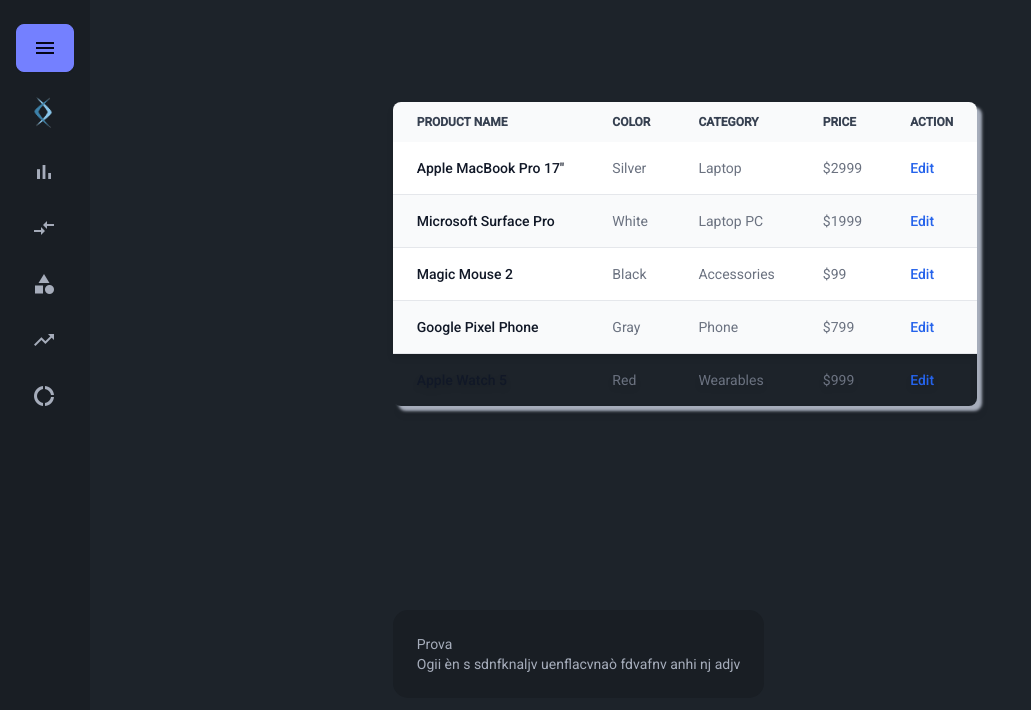
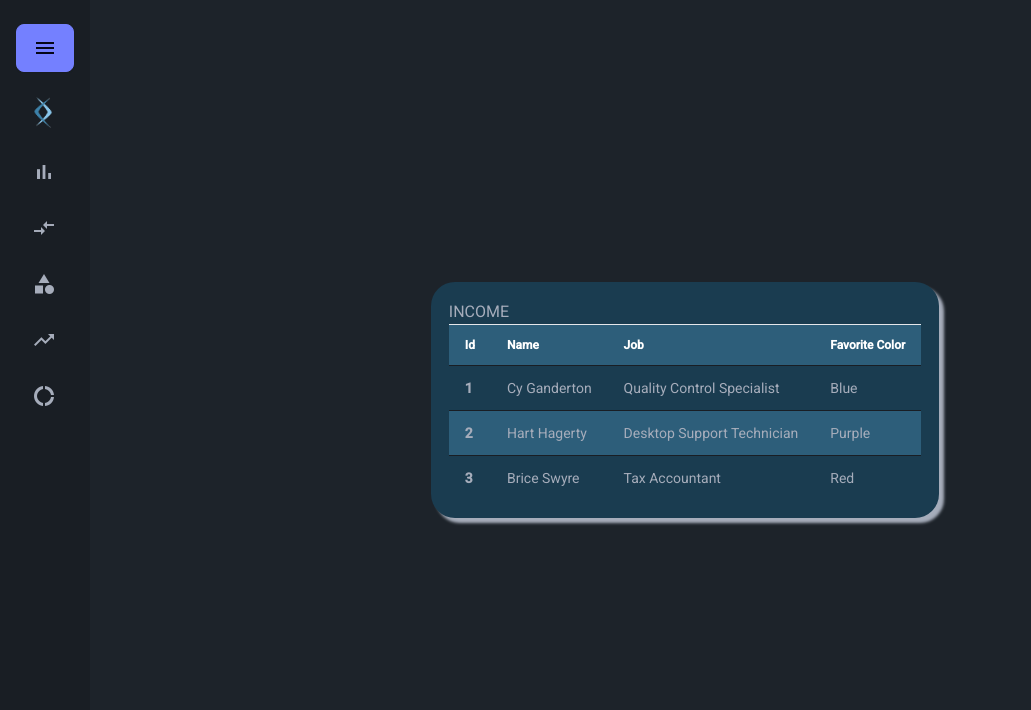
Before and after one commit to AleZane29/Personal-Finance, an Angular app in the folder personal-finance-app/: page /transactions in a window 1280 px wide. Shown: the top 710 px of the page, without its empty margins (0-1031 px from the left). Built offline with nearby package versions, Linux system fonts and the light colour scheme.

Commit message:
Creazione table component

```diff
--- a/personal-finance-app/src/app/components/fxf-navbar/fxf-navbar.component.ts
+++ b/personal-finance-app/src/app/components/fxf-navbar/fxf-navbar.component.ts
@@ -26,7 +26,6 @@
     } else {
       localStorage.setItem('Theme', 'dark');
     }
-    console.log(localStorage.getItem('Theme'));
     document
       .getElementById('data-theme')
       ?.setAttribute('data-theme', localStorage.getItem('Theme')!);
--- /dev/null
+++ b/personal-finance-app/src/app/components/fxf-table/fxf-table.component.html
@@ -0,0 +1,41 @@
+<div class="table-container">
+  <div class="table-title-container tr-odd">
+    <p>INCOME</p>
+  </div>
+  <div class="">
+    <table class="table">
+      <!-- head -->
+      <thead>
+        <tr class="tr-even text-white">
+          <th>Id</th>
+          <th>Name</th>
+          <th>Job</th>
+          <th>Favorite Color</th>
+        </tr>
+      </thead>
+      <tbody>
+        <!-- row 1 -->
+        <tr class="tr-odd">
+          <th>1</th>
+          <td>Cy Ganderton</td>
+          <td>Quality Control Specialist</td>
+          <td>Blue</td>
+        </tr>
+        <!-- row 2 -->
+        <tr class="tr-even">
+          <th>2</th>
+          <td>Hart Hagerty</td>
+          <td>Desktop Support Technician</td>
+          <td>Purple</td>
+        </tr>
+        <!-- row 3 -->
+        <tr class="tr-odd">
+          <th>3</th>
+          <td>Brice Swyre</td>
+          <td>Tax Accountant</td>
+          <td>Red</td>
+        </tr>
+      </tbody>
+    </table>
+  </div>
+</div>
--- /dev/null
+++ b/personal-finance-app/src/app/components/fxf-table/fxf-table.component.scss
@@ -0,0 +1,22 @@
+:host {
+  display: block;
+  width: fit-content;
+  height: fit-content;
+  .table-container {
+    box-shadow: 5px 5px 3px;
+    border-radius: 24px;
+    background-color: #1a3c50;
+    padding: 18px;
+  }
+  .table-title-container {
+    border-bottom-style: solid;
+    border-bottom-width: 1px;
+    width: 100%;
+  }
+  .table {
+    border-radius: 15px;
+    height: fit-content;
+    width: fit-content;
+    padding: 24px;
+  }
+}
--- a/personal-finance-app/src/app/pages/fxf-transactions/fxf-transactions.component.html
+++ b/personal-finance-app/src/app/pages/fxf-transactions/fxf-transactions.component.html
@@ -1,135 +1 @@
-<!-- <div class="table bg-base-200">
-  <div class="table-title-container">
-    <p class="text-2xl font-medium">Income</p>
-  </div>
-  <table class="divide-y divide-gray-100">
-    <th>Id</th>
-    <th>Name</th>
-    <th>Id</th>
-  </table>
-</div> -->
-
-<div
-  class="relative overflow-x-auto drop-shadow-md sm:rounded-lg table-container"
->
-  <table
-    class="w-full text-sm text-left rtl:text-right text-gray-500 dark:text-gray-400"
-  >
-    <thead
-      class="text-xs text-gray-700 uppercase bg-gray-50 dark:bg-gray-700 dark:text-gray-400"
-    >
-      <tr>
-        <th scope="col" class="px-6 py-3">Product name</th>
-        <th scope="col" class="px-6 py-3">Color</th>
-        <th scope="col" class="px-6 py-3">Category</th>
-        <th scope="col" class="px-6 py-3">Price</th>
-        <th scope="col" class="px-6 py-3">Action</th>
-      </tr>
-    </thead>
-    <tbody>
-      <tr
-        class="odd:bg-white odd:dark:bg-gray-900 even:bg-gray-50 even:dark:bg-gray-800 border-b dark:border-gray-700"
-      >
-        <th
-          scope="row"
-          class="px-6 py-4 font-medium text-gray-900 whitespace-nowrap dark:text-white"
-        >
-          Apple MacBook Pro 17"
-        </th>
-        <td class="px-6 py-4">Silver</td>
-        <td class="px-6 py-4">Laptop</td>
-        <td class="px-6 py-4">$2999</td>
-        <td class="px-6 py-4">
-          <a
-            href="#"
-            class="font-medium text-blue-600 dark:text-blue-500 hover:underline"
-            >Edit</a
-          >
-        </td>
-      </tr>
-      <tr
-        class="odd:bg-white odd:dark:bg-gray-900 even:bg-gray-50 even:dark:bg-gray-800 border-b dark:border-gray-700"
-      >
-        <th
-          scope="row"
-          class="px-6 py-4 font-medium text-gray-900 whitespace-nowrap dark:text-white"
-        >
-          Microsoft Surface Pro
-        </th>
-        <td class="px-6 py-4">White</td>
-        <td class="px-6 py-4">Laptop PC</td>
-        <td class="px-6 py-4">$1999</td>
-        <td class="px-6 py-4">
-          <a
-            href="#"
-            class="font-medium text-blue-600 dark:text-blue-500 hover:underline"
-            >Edit</a
-          >
-        </td>
-      </tr>
-      <tr
-        class="odd:bg-white odd:dark:bg-gray-900 even:bg-gray-50 even:dark:bg-gray-800 border-b dark:border-gray-700"
-      >
-        <th
-          scope="row"
-          class="px-6 py-4 font-medium text-gray-900 whitespace-nowrap dark:text-white"
-        >
-          Magic Mouse 2
-        </th>
-        <td class="px-6 py-4">Black</td>
-        <td class="px-6 py-4">Accessories</td>
-        <td class="px-6 py-4">$99</td>
-        <td class="px-6 py-4">
-          <a
-            href="#"
-            class="font-medium text-blue-600 dark:text-blue-500 hover:underline"
-            >Edit</a
-          >
-        </td>
-      </tr>
-      <tr
-        class="odd:bg-white odd:dark:bg-gray-900 even:bg-gray-50 even:dark:bg-gray-800 border-b dark:border-gray-700"
-      >
-        <th
-          scope="row"
-          class="px-6 py-4 font-medium text-gray-900 whitespace-nowrap dark:text-white"
-        >
-          Google Pixel Phone
-        </th>
-        <td class="px-6 py-4">Gray</td>
-        <td class="px-6 py-4">Phone</td>
-        <td class="px-6 py-4">$799</td>
-        <td class="px-6 py-4">
-          <a
-            href="#"
-            class="font-medium text-blue-600 dark:text-blue-500 hover:underline"
-            >Edit</a
-          >
-        </td>
-      </tr>
-      <tr>
-        <th
-          scope="row"
-          class="px-6 py-4 font-medium text-gray-900 whitespace-nowrap dark:text-white"
-        >
-          Apple Watch 5
-        </th>
-        <td class="px-6 py-4">Red</td>
-        <td class="px-6 py-4">Wearables</td>
-        <td class="px-6 py-4">$999</td>
-        <td class="px-6 py-4">
-          <a
-            href="#"
-            class="font-medium text-blue-600 dark:text-blue-500 hover:underline"
-            >Edit</a
-          >
-        </td>
-      </tr>
-    </tbody>
-  </table>
-</div>
-
-<div class="table bg-base-200">
-  <p>Prova</p>
-  <p>Ogii èn s sdnfknaljv uenflacvnaò fdvafnv anhi nj adjv</p>
-</div>
+<fxf-table></fxf-table>
--- a/personal-finance-app/src/app/pages/fxf-transactions/fxf-transactions.component.scss
+++ b/personal-finance-app/src/app/pages/fxf-transactions/fxf-transactions.component.scss
@@ -4,18 +4,4 @@
   width: 100%;
   justify-content: center;
   align-items: center;
-  .table-container {
-    box-shadow: 5px 5px 3px;
-  }
-  .table-title-container {
-    border-bottom-style: solid;
-    border-bottom-width: 1px;
-    width: 100%;
-  }
-  .table {
-    border-radius: 15px;
-    height: fit-content;
-    width: fit-content;
-    padding: 24px;
-  }
 }
--- a/personal-finance-app/src/app/pages/fxf-transactions/fxf-transactions.component.ts
+++ b/personal-finance-app/src/app/pages/fxf-transactions/fxf-transactions.component.ts
@@ -1,9 +1,10 @@
 import { Component } from '@angular/core';
+import { FxfTableComponent } from '../../components/fxf-table/fxf-table.component';
 
 @Component({
   selector: 'app-fxf-transactions',
   standalone: true,
-  imports: [],
+  imports: [FxfTableComponent],
   templateUrl: './fxf-transactions.component.html',
   styleUrl: './fxf-transactions.component.scss',
 })
--- a/personal-finance-app/tailwind.config.js
+++ b/personal-finance-app/tailwind.config.js
@@ -1,28 +1,41 @@
+const { light } = require("daisyui/src/theming/themes");
+
 /** @type {import('tailwindcss').Config} */
 module.exports = {
   content: ["./src/**/*.{html,ts}", "./projects/**/*.{html,ts}"],
   daisyui: {
     themes: [
+      // {
+      //   mytheme: {
+      //     primary: "#a991f7",
+      //     secondary: "#f6d860",
+      //     accent: "#37cdbe",
+      //     neutral: "#3d4451",
+      //     "base-100": "#ffffff",
+      //     "--rounded-box": "1rem", // border radius rounded-box utility class, used in card and other large boxes
+      //     "--rounded-btn": "0.5rem", // border radius rounded-btn utility class, used in buttons and similar element
+      //     "--rounded-badge": "1.9rem", // border radius rounded-badge utility class, used in badges and similar
+      //     "--animation-btn": "0.25s", // duration of animation when you click on button
+      //     "--animation-input": "0.2s", // duration of animation for inputs like checkbox, toggle, radio, etc
+      //     "--btn-focus-scale": "0.95", // scale transform of button when you focus on it
+      //     "--border-btn": "1px", // border width of buttons
+      //     "--tab-border": "1px", // border width of tabs
+      //     "--tab-radius": "0.5rem", // border radius of tabs
+      //   },
+      // },
       {
-        // mytheme: {
-        //   primary: "#a991f7",
-        //   secondary: "#f6d860",
-        //   accent: "#37cdbe",S
-        //   neutral: "#3d4451",
-        //   "base-100": "#ffffff",
-        //   "--rounded-box": "1rem", // border radius rounded-box utility class, used in card and other large boxes
-        //   "--rounded-btn": "0.5rem", // border radius rounded-btn utility class, used in buttons and similar element
-        //   "--rounded-badge": "1.9rem", // border radius rounded-badge utility class, used in badges and similar
-        //   "--animation-btn": "0.25s", // duration of animation when you click on button
-        //   "--animation-input": "0.2s", // duration of animation for inputs like checkbox, toggle, radio, etc
-        //   "--btn-focus-scale": "0.95", // scale transform of button when you focus on it
-        //   "--border-btn": "1px", // border width of buttons
-        //   "--tab-border": "1px", // border width of tabs
-        //   "--tab-radius": "0.5rem", // border radius of tabs
-        // },
+        dark: {
+          ...require("daisyui/src/theming/themes")["dark"],
+          ".tr-odd": {
+            "background-color": "#1a3c50",
+          },
+          ".tr-even": {
+            "background-color": "#2d5e7a",
+          },
+        },
       },
+      "dark",
       "light",
-      "dark",
     ],
   },
   theme: {
```
Also changed, not shown: personal-finance-app/src/app/components/fxf-table/fxf-table.component.ts (added, +10 -0 lines).
